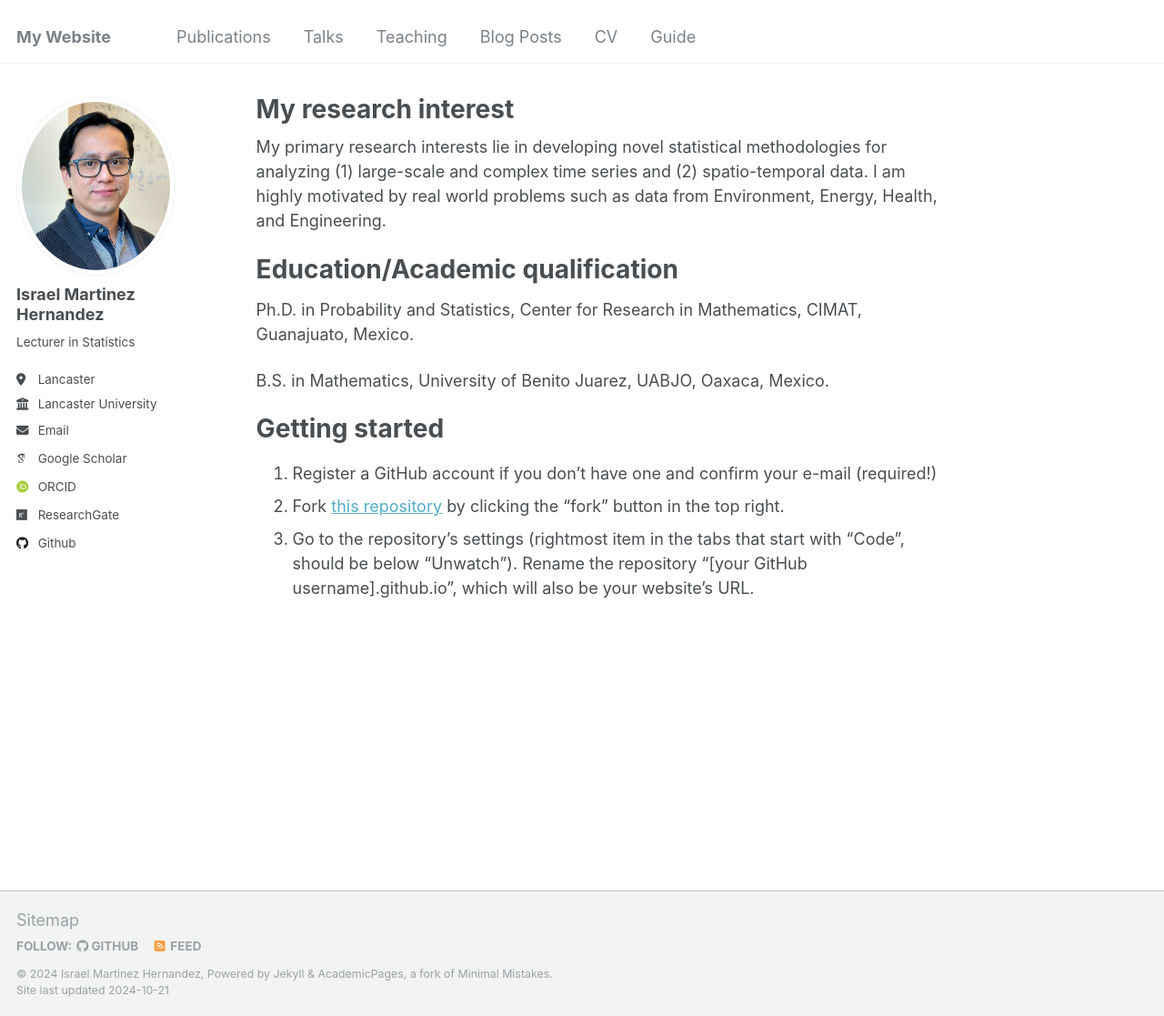
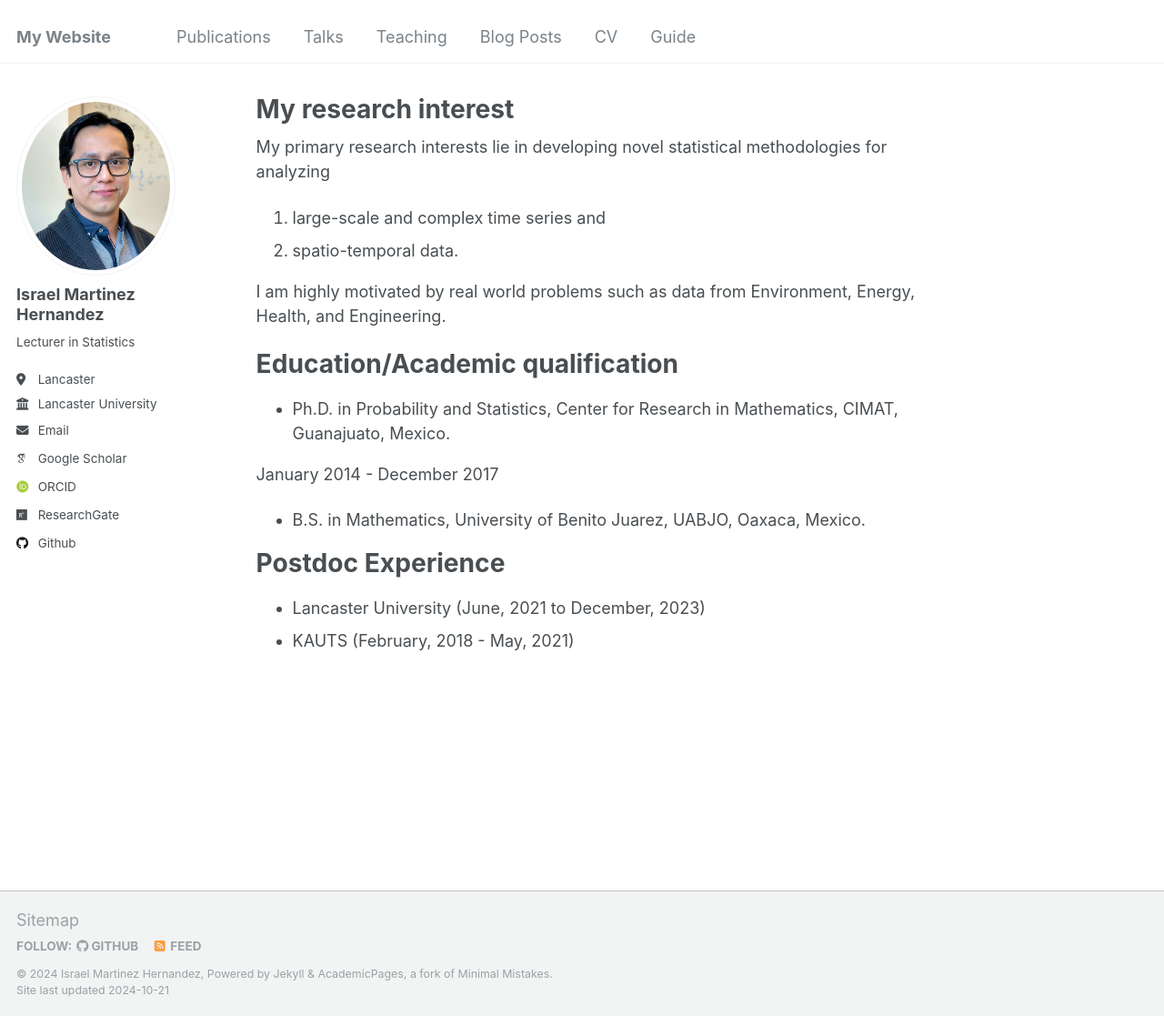
Before and after one commit to I-MH/I-MH.github.io, a Jekyll site: the page built from _pages/about.md, in a window 1280 px wide and 1117 px high. Shown: the whole window at 91% size. Built offline with Jekyll 4.4.1, drawn with Linux system fonts in a browser that asks for light colours; some web fonts are replaced.

Commit message:
Update about.md

```diff
--- a/_pages/about.md
+++ b/_pages/about.md
@@ -8,19 +8,25 @@ redirect_from:
 ---
 
 My primary research interests lie in developing novel statistical methodologies
-for analyzing (1) large-scale and complex time series and (2) spatio-temporal data.
+for analyzing
+
+1. large-scale and complex time series and
+1. spatio-temporal data.
+
 I am highly motivated by real world problems such as data from Environment,
 Energy, Health, and Engineering.
 
 Education/Academic qualification
 ======
-Ph.D. in Probability and Statistics, Center for Research in Mathematics, CIMAT,
+- Ph.D. in Probability and Statistics, Center for Research in Mathematics, CIMAT,
 Guanajuato, Mexico.
 
-B.S. in Mathematics, University of Benito Juarez, UABJO, Oaxaca, Mexico.
+January 2014 - December 2017
 
-Getting started
+- B.S. in Mathematics, University of Benito Juarez, UABJO, Oaxaca, Mexico.
+
+Postdoc Experience
 ======
-1. Register a GitHub account if you don't have one and confirm your e-mail (required!)
-1. Fork [this repository](https://github.com/academicpages/academicpages.github.io) by clicking the "fork" button in the top right.
-1. Go to the repository's settings (rightmost item in the tabs that start with "Code", should be below "Unwatch"). Rename the repository "[your GitHub username].github.io", which will also be your website's URL.
+
+- Lancaster University (June, 2021 to December, 2023)
+- KAUTS (February, 2018 - May, 2021)
```
